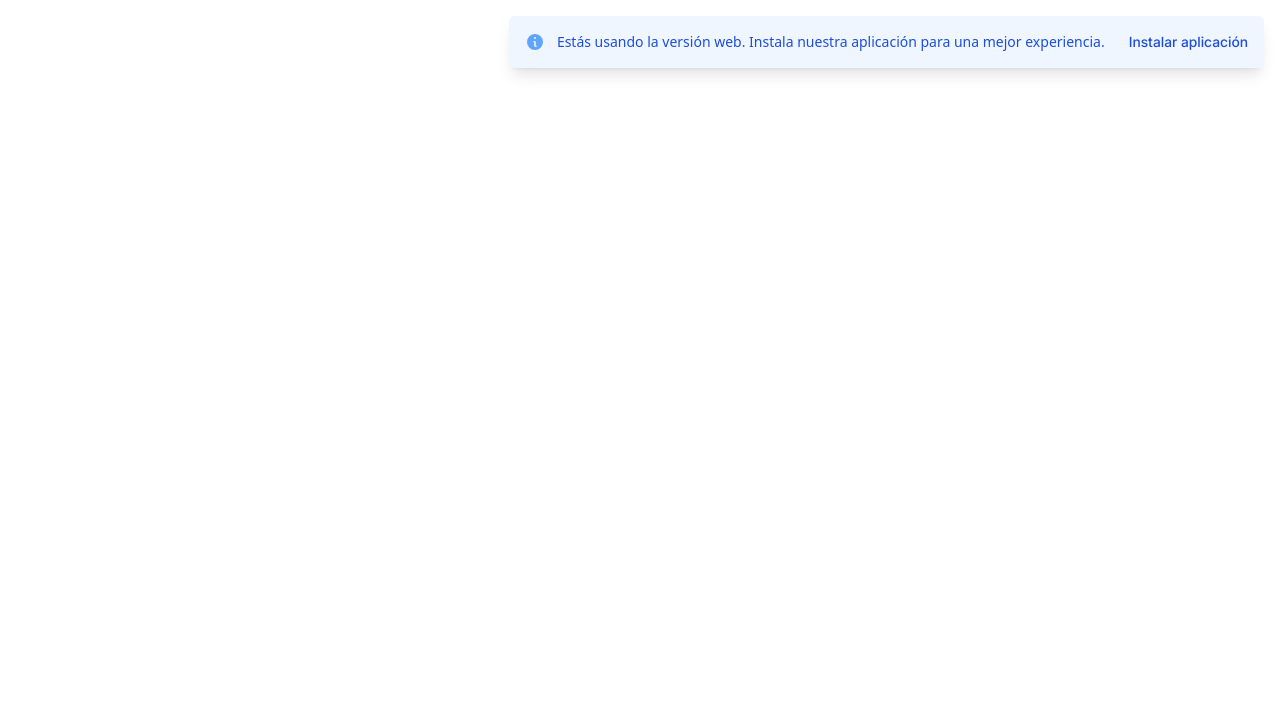
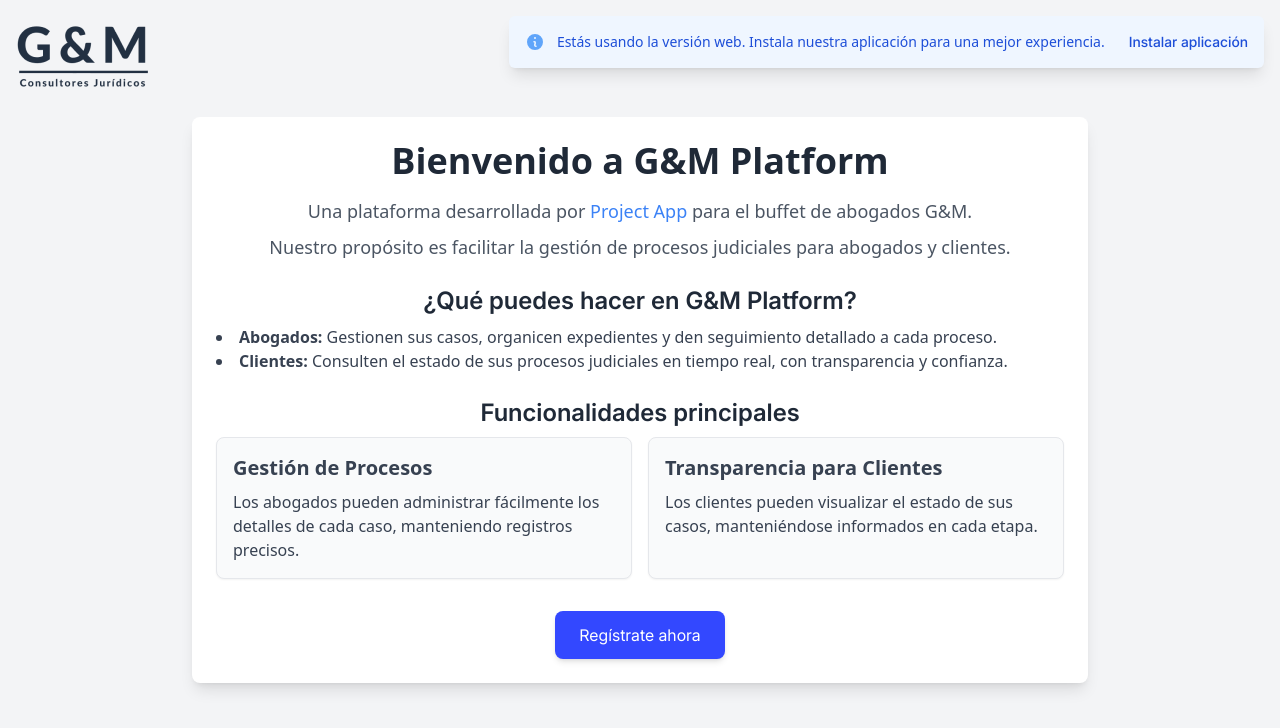
Before and after one commit to carlos18bp/gym_project, a Vue app in the folder frontend/: page /home in a window 1280 px wide. Shown: the top 728 px of the page. Built offline with nearby package versions, Linux system fonts and the light colour scheme; what vue3-google-login would draw is missing.

Commit message:
feat: add Home view for google verification

```diff
--- a/frontend/src/router/index.js
+++ b/frontend/src/router/index.js
@@ -9,6 +9,12 @@ const router = createRouter({
       path: "/",
       name: "sign_in",
       component: () => import("@/views/auth/SignIn.vue"),
+      meta: { requiresAuth: false },
+    },
+    {
+      path: "/home",
+      name: "home",
+      component: () => import("@/views/policies/Home.vue"),
       meta: { requiresAuth: false },
     },
     {
--- /dev/null
+++ b/frontend/src/views/policies/Home.vue
@@ -0,0 +1,80 @@
+<template>
+<div class="absolute p-4">
+      <router-link :to="{ name: 'sign_in' }">
+        <img class="w-20 xl:w-auto" src="@/assets/images/logo/logo1.png">
+      </router-link>
+  </div>
+  <section
+    class="min-h-screen bg-gray-100 flex flex-col items-center justify-center p-8"
+  >
+    <div class="max-w-4xl bg-white shadow-lg rounded-lg p-6">
+      <h1 class="text-4xl font-bold text-gray-800 text-center mb-4">
+        Bienvenido a G&M Platform
+      </h1>
+      <p class="text-gray-600 text-center text-lg">
+        Una plataforma desarrollada por
+        <a
+          href="https://projectapp.co"
+          class="text-blue-500 hover:underline"
+          target="_blank"
+        >
+          Project App
+        </a>
+        para el buffet de abogados G&M.
+      </p>
+      <p class="text-gray-600 text-center text-lg mt-2">
+        Nuestro propósito es facilitar la gestión de procesos judiciales para
+        abogados y clientes.
+      </p>
+
+      <div class="mt-6">
+        <h2 class="text-2xl font-semibold text-gray-800 text-center mb-2">
+          ¿Qué puedes hacer en G&M Platform?
+        </h2>
+        <ul class="list-disc list-inside text-gray-700">
+          <li>
+            <strong>Abogados:</strong> Gestionen sus casos, organicen
+            expedientes y den seguimiento detallado a cada proceso.
+          </li>
+          <li>
+            <strong>Clientes:</strong> Consulten el estado de sus procesos
+            judiciales en tiempo real, con transparencia y confianza.
+          </li>
+        </ul>
+      </div>
+
+      <div class="mt-6">
+        <h2 class="text-2xl font-semibold text-gray-800 text-center mb-2">
+          Funcionalidades principales
+        </h2>
+        <div class="grid grid-cols-1 md:grid-cols-2 gap-4 text-gray-700">
+          <div class="p-4 border rounded-lg shadow-sm bg-gray-50">
+            <h3 class="text-xl font-bold mb-2">Gestión de Procesos</h3>
+            <p>
+              Los abogados pueden administrar fácilmente los detalles de cada
+              caso, manteniendo registros precisos.
+            </p>
+          </div>
+          <div class="p-4 border rounded-lg shadow-sm bg-gray-50">
+            <h3 class="text-xl font-bold mb-2">Transparencia para Clientes</h3>
+            <p>
+              Los clientes pueden visualizar el estado de sus casos,
+              manteniéndose informados en cada etapa.
+            </p>
+          </div>
+        </div>
+      </div>
+
+      <div class="mt-8 flex justify-center">
+        <router-link
+          :to="{ name: 'sign_on' }"
+          class="px-6 py-3 bg-secondary text-white font-regular rounded-lg shadow-md hover:bg-blue-600"
+        >
+          Regístrate ahora
+        </router-link>
+      </div>
+    </div>
+  </section>
+</template>
+
+<script setup></script>
```
Also changed, not shown: frontend/public/img/icons/icon-logo-192x192.png, frontend/public/img/icons/icon-logo-512x512.png.
